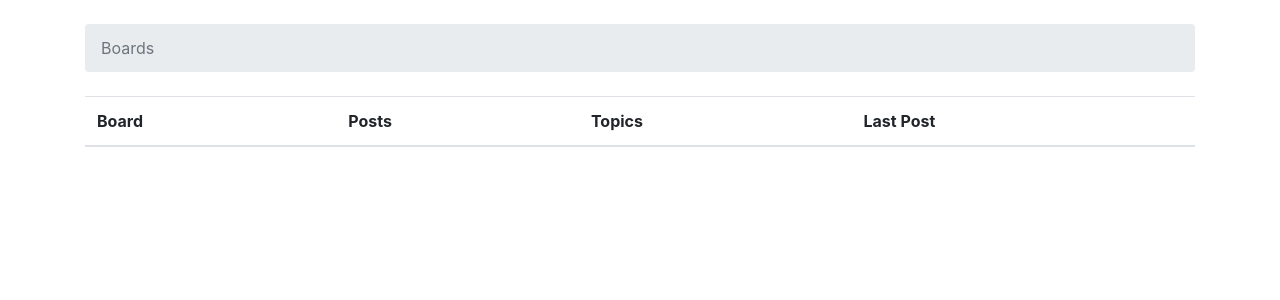
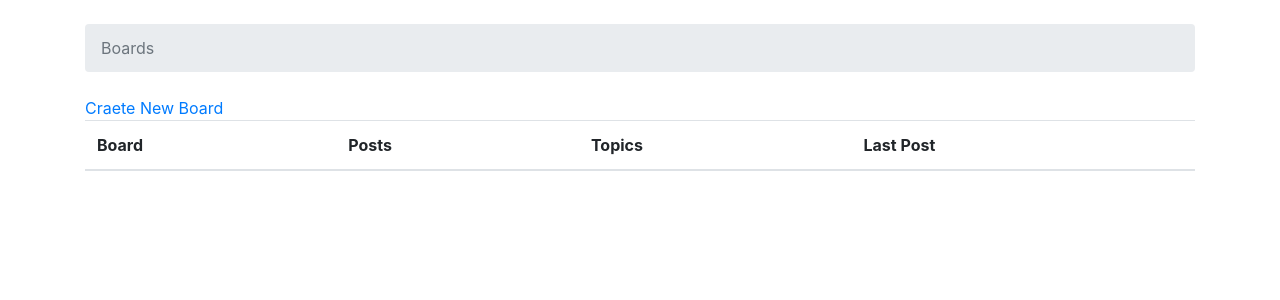
Before and after one commit to yaqoot9/djano_project, a Django app: page /home/ in a window 1280 px wide. Shown: the part 56-356 px from the top of the page. Run offline with Django 4.2, Linux system fonts and the light colour scheme; data that the repository does not hold is empty; some libraries are stand-ins or nearby versions.

Commit message:
Create CRUD apis for Board model

```diff
--- a/boards/serializers.py
+++ b/boards/serializers.py
@@ -1,5 +1,4 @@
 from rest_framework import serializers
-from .models import Board
 from .models import Board
 
 class BoardSerializ(serializers.ModelSerializer):
--- a/boards/urls.py
+++ b/boards/urls.py
@@ -7,5 +7,8 @@ path('',views.home,name='home'),
 path('get/<pk>/',views.board_topics,name='border_topic'),
 path('add/<pk>/new',views.new_topic,name='new_topic'),
 path('update/',views.update,name='update'),
-path('board/',views.BoardList.as_view())
+path('board/',views.BoardList.as_view()),
+path('creat/',views.creat_board,name='create_board'),
+path('update/<str:pk>/',views.UpdateBoard,name='Update_Board'),
+path('delete/<str:pk>/',views.DeleteBoard,name='Delete_Board'),
     ]
--- a/boards/views.py
+++ b/boards/views.py
@@ -10,6 +10,7 @@ from  rest_framework.views import  APIView
 from .serializers import  BoardSerializ
 from rest_framework.response import Response
 from rest_framework import status
+from .forms import BoardForm
 @require_http_methods(['GET'])
 def home(request):
     boards=Board.objects.all()
@@ -51,7 +52,7 @@ def new_topic(request,pk):
 def update(request):
     board=Board.objects.all().update( description='This ....')
     return redirect('home')
-    return render(request,'update.html',{'boards':board})
+
 
 
 class BoardList(APIView):
@@ -67,3 +68,38 @@ class BoardList(APIView):
             return Response({"status": "success", "data": serializer.data}, status=status.HTTP_200_OK)
         else:
             return Response({"status": "error", "data": serializer.errors}, status=status.HTTP_400_BAD_REQUEST)
+
+
+def creat_board(request):
+    form = BoardForm()
+    if request.method=='POST':
+        form = BoardForm(request.POST)
+        if form.is_valid():
+            form.save()
+            return redirect('/')
+
+    context={'form':form}
+    return render(request,'new_board.html',context)
+
+def UpdateBoard(request,pk):
+    board=Board.objects.get(id=pk)
+    form = BoardForm(instance=board)
+    if request.method=='POST':
+        form = BoardForm(request.POST,instance=board)
+        if form.is_valid():
+            form.save()
+            return redirect('/')
+
+    context={'form':form}
+
+    return render(request, 'new_board.html', context)
+
+
+def DeleteBoard(request,pk):
+    board = Board.objects.get(id=pk)
+    if request.method=='POST':
+        board.delete()
+        return redirect('/')
+
+    context={'item':board}
+    return render(request,'delete.html',context)
--- a/templates/home.html
+++ b/templates/home.html
@@ -6,6 +6,8 @@
 {% endblock %}
 
 {% block content %}
+<a class=""btn btn-primary href="{% url 'create_board' %}">Craete New Board</a>
+
   <table class="table">
     <thead class="thead-inverse">
       <tr>
@@ -25,6 +27,8 @@
           <td class="align-middle">0</td>
           <td class="align-middle">0</td>
           <td></td>
+          <td><a href="{%url 'Update_Board' board.id %}">Update</a></td>
+          <td><a href="{%url 'Delete_Board' board.id %}">Delete</a></td>
         </tr>
       {% endfor %}
     </tbody>
```
Also changed, not shown: boards/forms.py (added, +9 -0 lines), templates/delete.html (added, +11 -0 lines), templates/new_board.html (added, +19 -0 lines).
